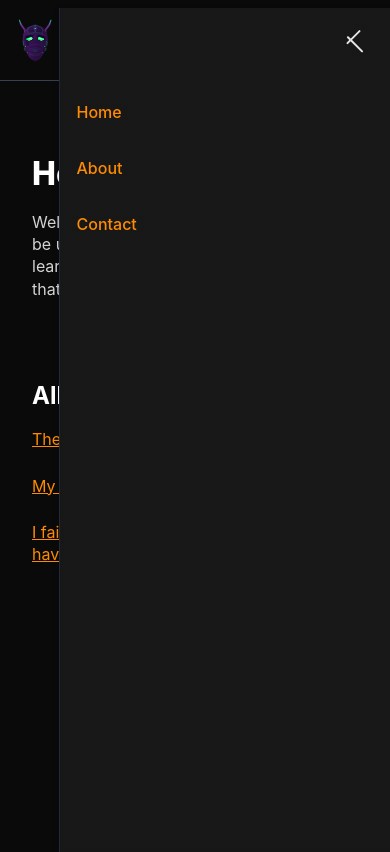
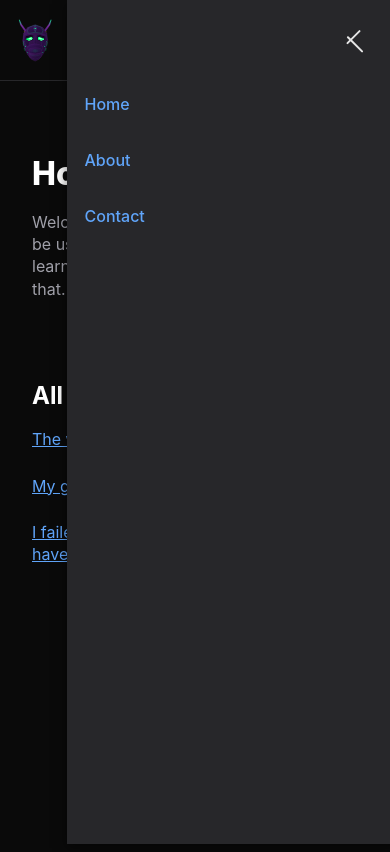
Before and after one commit to noelcodesxo/portfolio, an Eleventy site: page index.html in a window 390 px wide. Both pictures are taken after a click on the element 355 px from the left and 40 px from the top of the page. Built offline with nearby package versions, Linux system fonts and the light colour scheme; Eleventy itself is replaced by a stand-in of ours; files that its build step writes are made by us from their sources.

Commit message:
Updated color scheme

```diff
--- a/main.css
+++ b/main.css
@@ -5,19 +5,26 @@
 }
 
 :root {
-  /* Updated color palette extracted from portfolio.tsx */
+  /* Modern dark theme - inspired by professional portfolios */
   --primary: #ffffff;
   --primary-dark: #e5e5e5;
-  --text: #d4d4d4;
-  --text-light: #9ca3af;
-  --text-lighter: #6b7280;
+  --text: #a1a1aa;
+  --text-light: #71717a;
+  --text-lighter: #52525b;
   --bg: #0a0a0a;
-  --bg-light: #1f2937;
-  --border: #374151;
-  --border-light: #4b5563;
+  --bg-light: #18181b;
+  --bg-elevated: #27272a;
+  --border: #27272a;
+  --border-light: #3f3f46;
   --heading: #ffffff;
-  --accent-gray: #1f2937;
-  --link: #ff8c00;
+  --accent-orange: #ff8c00;
+  --accent-blue: #3b82f6;
+  --link: #60a5fa;
+  --link-hover: #3b82f6;
+  --button-primary-bg: #3b82f6;
+  --button-primary-hover: #2563eb;
+  --button-secondary-bg: #27272a;
+  --button-secondary-hover: #3f3f46;
 }
 
 
@@ -83,7 +90,7 @@ header {
 
 .hamburger span {
     height: 2px;
-    background-color: #e5e5e5;
+    background-color: var(--primary-dark);
     border-radius: 2px;
     transition: all 0.3s ease;
     z-index: 11;
@@ -119,21 +126,19 @@ header {
     gap: 0.4rem;
     flex-direction: column;
     padding: 5rem 0;
-    top: -1rem;
+    top: -1.5rem;
     height: 100vh;
     width: 85vw;
-    right: -1rem;
+    right: -1.5rem;
 }
 
 .nav-menu.active {
     display: flex;
     position: absolute;
-    background-color: var(--bg);
-    background-image: linear-gradient(rgba(180,180,180,0.08), rgba(180,180,180,0.08));
-    background-blend-mode: lighten;
-    border-left: 1px solid var(--bg-light);
+    background-color: var(--bg-elevated);
+    border-left: 1px solid var(--border);
     z-index: 1;
-    box-shadow: 0 2px 8px rgba(0,0,0,0.08);
+    box-shadow: 0 4px 12px rgba(0,0,0,0.5);
 }
 
 .nav-link {
@@ -148,8 +153,8 @@ header {
 }
 
 .nav-link:hover {
-    opacity: 0.8;
-    border-left-color: var(--primary);
+    color: var(--link-hover);
+    border-left-color: var(--accent-blue);
 }
 
 /* Tablet breakpoint (640px) - Show menu horizontally */
@@ -179,7 +184,8 @@ header {
 
     .nav-link:hover {
         border-left-color: transparent;
-        border-bottom-color: var(--link);
+        border-bottom-color: var(--accent-blue);
+        color: var(--link-hover);
     }
 
     .nav-logo {
@@ -274,16 +280,17 @@ header {
     font-size: 1.25rem;
     font-weight: 700;
     margin: 1.75rem 0 0.75rem 0;
-    color: #f0f0f0;
+    color: var(--primary-dark);
 }
 
 .content a {
     color: var(--link);
     text-decoration: underline;
+    transition: color 0.2s ease;
 }
 
 .content a:hover {
-    opacity: 0.8;
+    color: var(--link-hover);
 }
 
 /* Tablet breakpoint (640px) - Increase padding and font sizes slightly */
```
